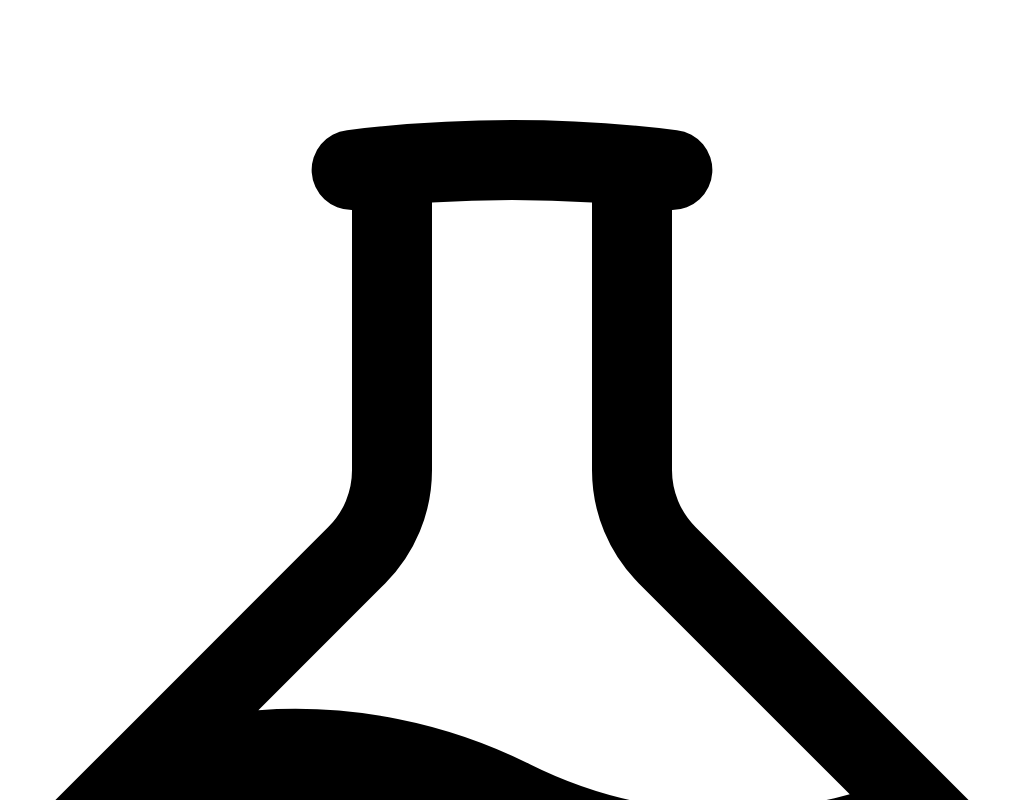
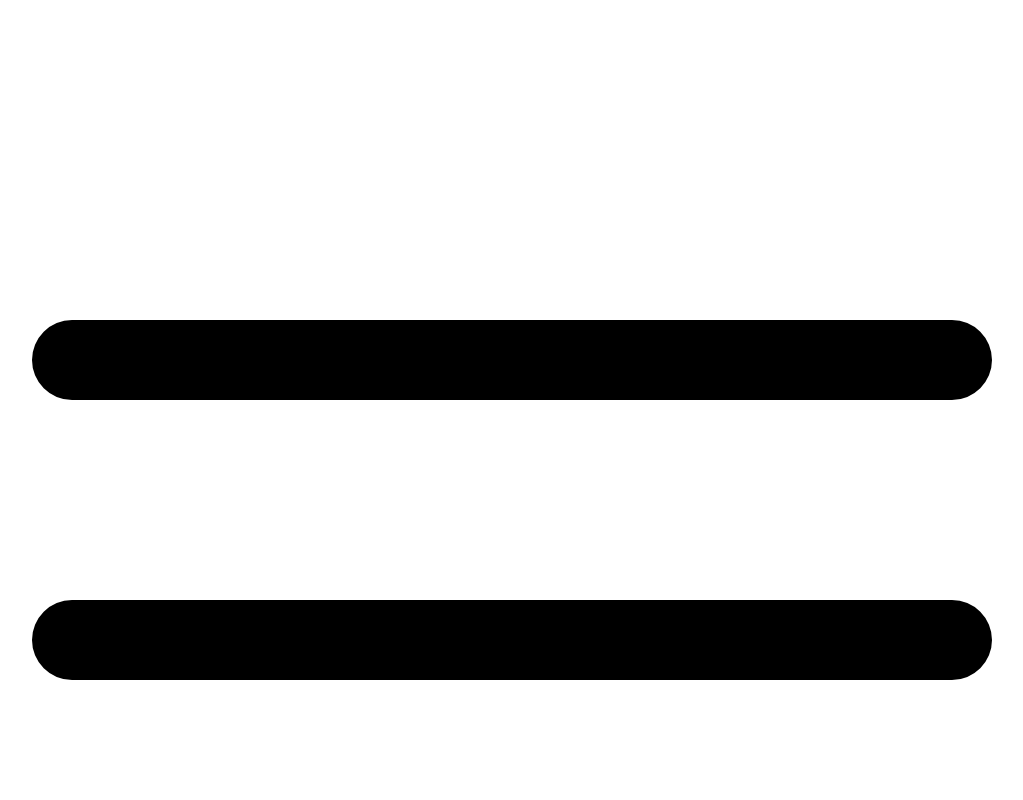
Before and after one commit to Sajjatul21/programming-hero, a React (Vite) app in the folder Mileston-9_React Router And States/51-3 Setup tailwind css with Create React App/price-club/: page / in a window 1280 px wide. Shown: the top 800 px of the page, without its empty margins (128-1151 px from the left). Built offline with nearby package versions, Linux system fonts and the light colour scheme.

Commit message:
menu icon

```diff
--- a/Mileston-9_React Router And States/51-3 Setup tailwind css with Create React App/price-club/src/components/NavBar/NavBar.jsx
+++ b/Mileston-9_React Router And States/51-3 Setup tailwind css with Create React App/price-club/src/components/NavBar/NavBar.jsx
@@ -1,5 +1,5 @@
 import Link from "../Link/Link";
-import { BeakerIcon } from '@heroicons/react/24/solid';
+import { Bars3Icon } from '@heroicons/react/24/solid';
 
 const NavBar = () => {
     const routes = [
@@ -11,7 +11,7 @@
     ];
     return (
         <nav>
-            <BeakerIcon className="h-6 w-6 text-blue-500" ></BeakerIcon>
+            <Bars3Icon className="h-6 w-6" ></Bars3Icon>
             <ul className="md:flex justify-center">
                 {
                     routes.map(route => <Link key={route.id} route={route}></Link>)
```
